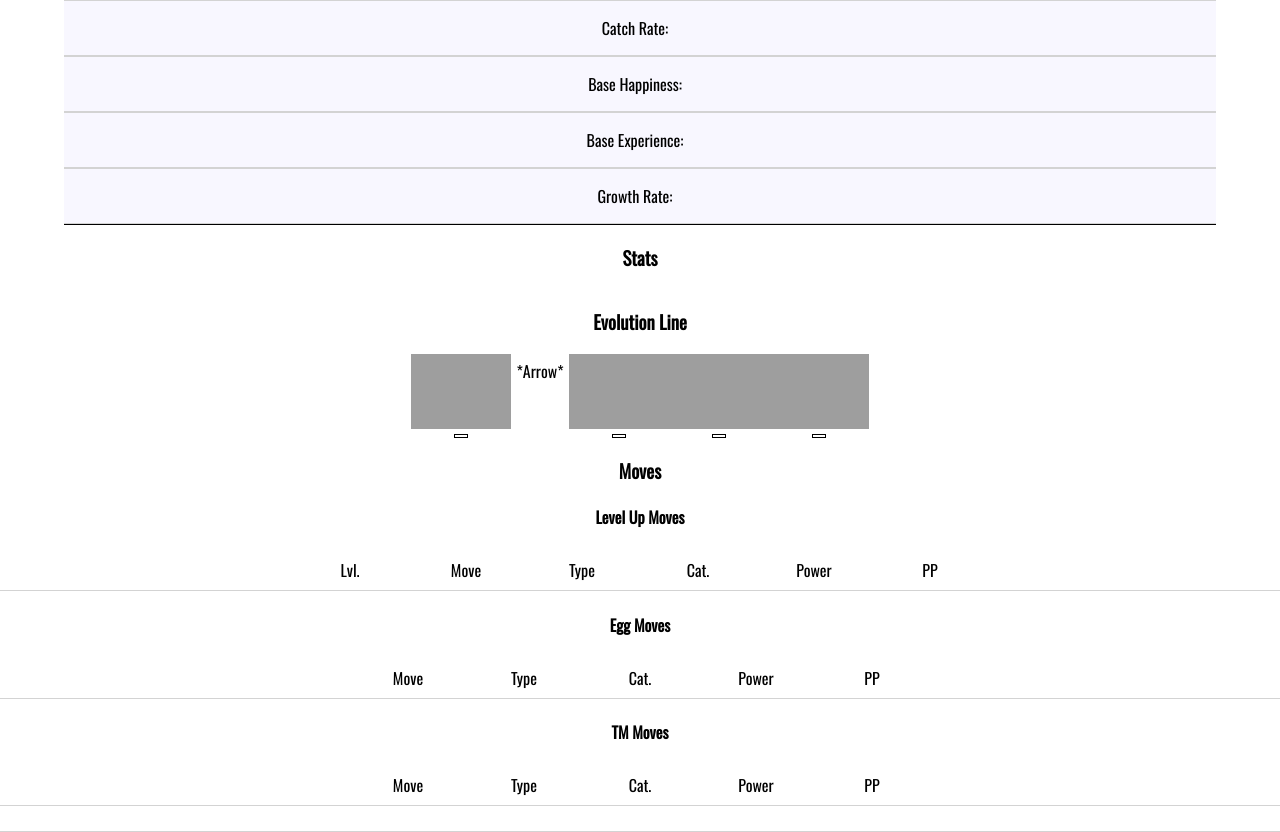
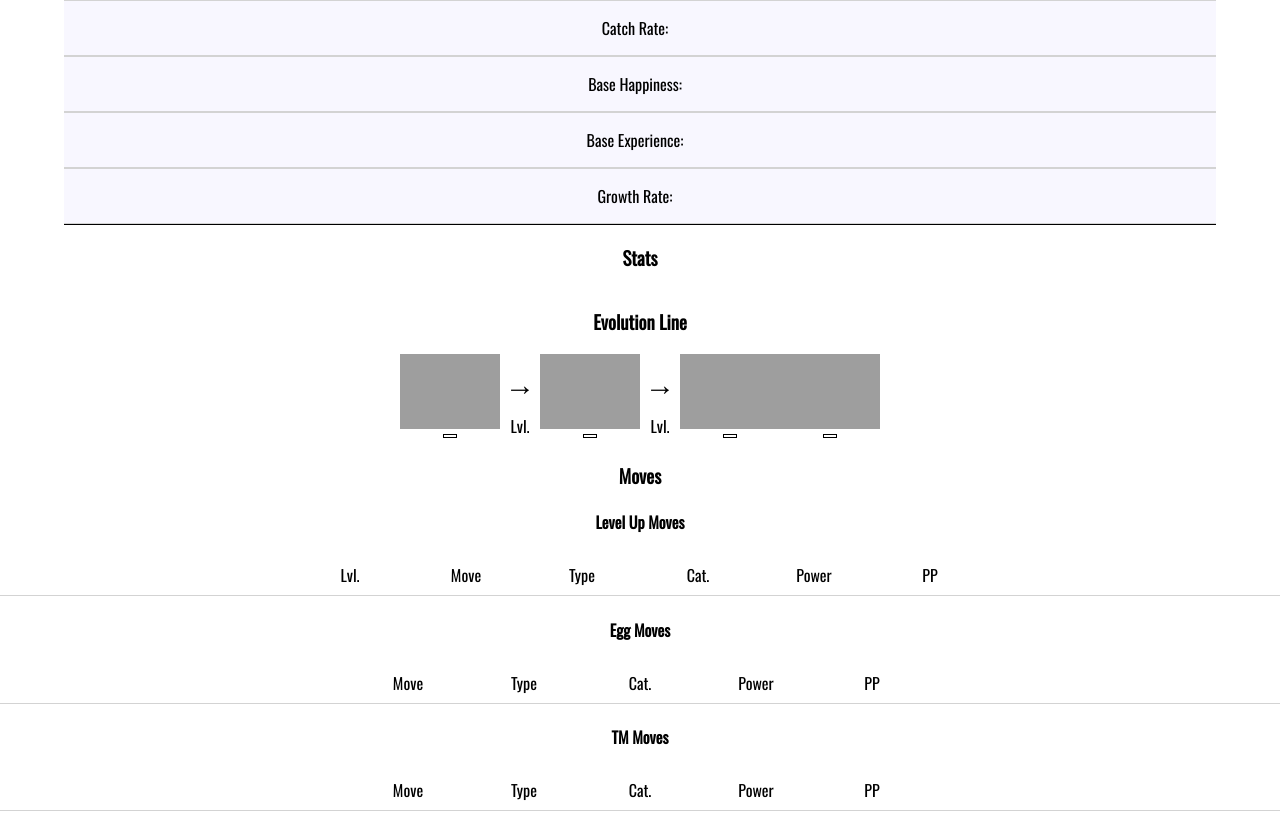
Before and after one commit to TroyAWilson/poke_flask, a Flask app: template templates/pokemon.html in a window 1280 px wide. Shown: the part 851-1683 px from the top of the page. Run offline with Flask 2, Linux system fonts and the light colour scheme; the template is opened without the code that fills it, so the values that code supplies are empty; parts of the project's set-up code (start-up, migrations or seed data) failed here and were passed over; grey boxes are pictures that could not be loaded.

Commit message:
levels added to evolution line

```diff
--- a/app.py
+++ b/app.py
@@ -1,3 +1,4 @@
+from os import environ
 from flask import Flask, render_template, url_for, request
 import requests
 import json
@@ -7,7 +8,6 @@ app = Flask(__name__)
 
 def loadRandomPokemonBatch():
     batch = []
-    print(len(data))
     for p in range(24):
         rand = random.randint(0,897)
         singleRandomMon = data[rand]
@@ -70,6 +70,7 @@ def grabEmAll():
     for i in range(1,899):
         pokemonMassInfo = requests.get(f'https://pokeapi.co/api/v2/pokemon/{i}').json()
         pokemonSpeciesMassInfo = requests.get(f'https://pokeapi.co/api/v2/pokemon-species/{i}').json()
+        print(f"Pokemon ID: {pokemonMassInfo['id']}")
         ev_chain = requests.get(pokemonSpeciesMassInfo['evolution_chain']['url']).json()
         pMoves=[]
         for i in pokemonMassInfo['moves']:
@@ -82,7 +83,8 @@ def grabEmAll():
                 'damage_class': None,
                 'power':None,
                 'pp': None,
-                'type': None
+                'type': None,
+                'accuracy':None
             }
 
             pMove['name'] = i['move']['name']
@@ -92,18 +94,26 @@ def grabEmAll():
             pMove['power'] = moveDetails['power']
             pMove['pp'] = moveDetails['pp']
             pMove['type'] = moveDetails['type']['name']
-
-
+            pMove['accuracy'] = moveDetails['accuracy']
 
             pMoves.append(pMove)
 
         evChain = {
             'smallestMon': None,
             'smallestMonId': None,
+
+            'smallToMidLevel': None,
+
             'midMon': None,
             'midMonId': None,
+
+            'midToBigLevel':None,
+
             'bigMon': None,
             'bigMonId': None,
+
+            'midToAltLevel':None,
+
             'altMon': None,
             'altMonId': None
 
@@ -117,22 +127,33 @@ def grabEmAll():
 
         if len(ev_chain['chain']['evolves_to']) > 0:
             evChain['midMon'] = ev_chain['chain']['evolves_to'][0]['species']['name']
+
+            if len(ev_chain['chain']['evolves_to'][0]['evolution_details']) > 0:
+                evChain['smallToMidLevel'] = ev_chain['chain']['evolves_to'][0]['evolution_details'][0]['min_level']
+
             midurl = ev_chain['chain']['evolves_to'][0]['species']['url']
             getOne = requests.get(midurl).json()
             evChain['midMonId'] = getOne['id']
 
             if len(ev_chain['chain']['evolves_to'][0]['evolves_to']) > 0:
                 evChain['bigMon'] = ev_chain['chain']['evolves_to'][0]['evolves_to'][0]['species']['name']
+
+                if len(ev_chain['chain']['evolves_to'][0]['evolves_to'][0]['evolution_details']) > 0:
+                    evChain['midToBigLevel'] = ev_chain['chain']['evolves_to'][0]['evolves_to'][0]['evolution_details'][0]['min_level']
+
                 bigurl = ev_chain['chain']['evolves_to'][0]['evolves_to'][0]['species']['url']
                 getOne = requests.get(bigurl).json()
                 evChain['bigMonId'] = getOne['id']
 
                 if len(ev_chain['chain']['evolves_to'][0]['evolves_to']) > 1:
                     evChain['altMon'] = ev_chain['chain']['evolves_to'][0]['evolves_to'][1]['species']['name']
+
+                    if len(ev_chain['chain']['evolves_to'][0]['evolves_to'][0]['evolution_details']) > 1:
+                        evChain['midToAltLevel'] = ev_chain['chain']['evolves_to'][0]['evolves_to'][1]['evolution_details'][0]['min_level']
+
                     alturl = ev_chain['chain']['evolves_to'][0]['evolves_to'][1]['species']['url']
                     getOne = requests.get(alturl).json()
                     evChain['altMonId'] = getOne['id']
-
         pokemon = {
             'name': pokemonMassInfo['name'],
             'id':  pokemonMassInfo['id'],
--- a/templates/pokemon.html
+++ b/templates/pokemon.html
@@ -157,7 +157,10 @@
         {% endif %}
 
         {% if Pokemon['evolution_chain']['midMon'] != None %}
-            <p>*arrow*</p>
+            <div style="align-self: center;">
+                <p style="font-size: 30px;">&#8594;</p>
+                <p>lvl. {{Pokemon['evolution_chain']['smallToMidLevel']}}</p>
+            </div>
             <div>
                 <img class='evolutionImage' src = "https://raw.githubusercontent.com/PokeAPI/sprites/master/sprites/pokemon/{{Pokemon['evolution_chain']['midMonId']}}.png">
                 <form action="{{ url_for('getNewPokemonbyNumber')}}" method = "POST" >
@@ -167,6 +170,10 @@
         {% endif %}
 
         {% if Pokemon['evolution_chain']['bigMon'] != None %}
+            <div style="align-self: center;">
+                <p style="font-size: 30px;">&#8594;</p>
+                <p>lvl. {{Pokemon['evolution_chain']['midToBigLevel']}}</p>
+            </div>
             <div>
                 <img class='evolutionImage' src = "https://raw.githubusercontent.com/PokeAPI/sprites/master/sprites/pokemon/{{Pokemon['evolution_chain']['bigMonId']}}.png">
                 <form action="{{ url_for('getNewPokemonbyNumber')}}" method = "POST" >
```
